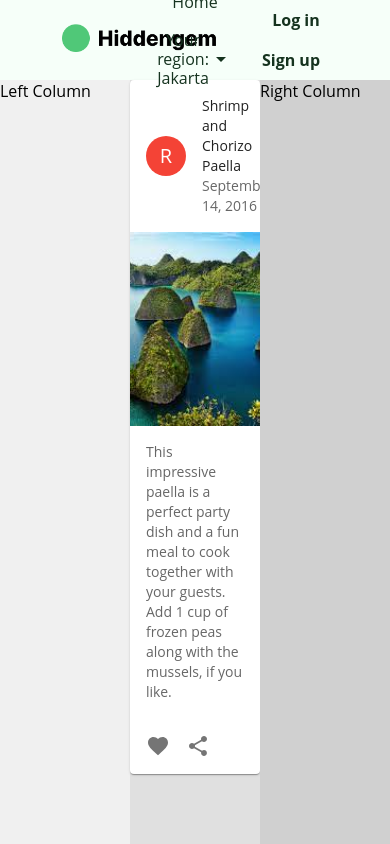
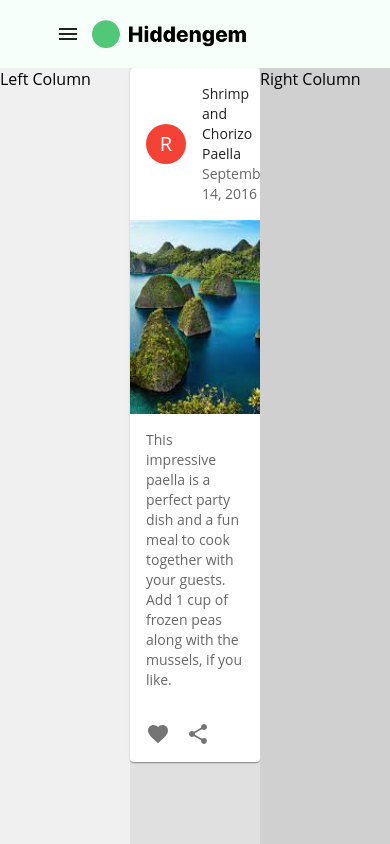
Before and after one commit to project-zusammen/hidden-gem-frontend, a React (Vite) app: page / in a window 390 px wide. Shown: the top 844 px of the page. Built offline with nearby package versions, Linux system fonts and the light colour scheme.

Commit message:
feat: mobile responsive navbar

```diff
--- a/src/components/Navbar/index.jsx
+++ b/src/components/Navbar/index.jsx
@@ -1,9 +1,30 @@
-import { AppBar, Toolbar, Typography, Grid, Box, Button } from "@mui/material";
+import {
+  AppBar,
+  Toolbar,
+  Typography,
+  Grid,
+  Box,
+  Button,
+  IconButton,
+  Menu,
+  MenuList,
+  MenuItem,
+} from "@mui/material";
 import { ArrowDropDown } from "@mui/icons-material";
-import React from "react";
+import React, { useRef, useState } from "react";
 import logo from "/images/Logo.png";
+import MenuIcon from "@mui/icons-material/Menu";
 
 const Navbar = ({ region }) => {
+  const [navStatus, setNavStatus] = useState(false);
+  const iconButtonRef = useRef();
+  const openNav = () => {
+    setNavStatus(true);
+  };
+  const closeNav = (e) => {
+    setNavStatus(false);
+  };
+  const anchorEl = React.useRef();
   if (!region) {
     region = "Jakarta";
   }
@@ -12,10 +33,18 @@ const Navbar = ({ region }) => {
       position="static"
       sx={{ bgcolor: "neutral.light", padding: "0 46px" }}
     >
-      <Toolbar sx={{ height: "80px" }}>
+      <Toolbar sx={{ display: { xs: "none", md: "flex" }, height: "80px" }}>
         <Grid container alignItems="center" justifyContent="space-between">
           <Grid item xs={4}>
-            <Box component="img" sx={{ height: 28 }} alt="logo" src={logo} />
+            <Box
+              component="img"
+              alt="logo"
+              src={logo}
+              sx={{
+                height: 28,
+                flexGrow: 1,
+              }}
+            />
           </Grid>
 
           <Grid item sx={{ flexGrow: 1 }} xs={4}>
@@ -51,7 +80,14 @@ const Navbar = ({ region }) => {
             </Grid>
           </Grid>
 
-          <Grid item xs={4} spacing={0} container justifyContent={"flex-end"}>
+          <Grid
+            item
+            xs={4}
+            spacing={0}
+            container
+            justifyContent={"flex-end"}
+            sx={{ display: { xs: "none", md: "flex" } }}
+          >
             <Grid item>
               <Button
                 style={{ textTransform: "none" }}
@@ -85,6 +121,53 @@ const Navbar = ({ region }) => {
           </Grid>
         </Grid>
       </Toolbar>
+      <Box
+        sx={{
+          display: {
+            xs: "flex",
+            md: "none",
+            alignItems: "center",
+            justifyContent: "start",
+          },
+          padding: "10px",
+        }}
+      >
+        <IconButton
+          size="large"
+          edge="start"
+          color="inherit"
+          onClick={openNav}
+          ref={iconButtonRef}
+        >
+          <MenuIcon />
+        </IconButton>
+        <Menu
+          anchorEl={iconButtonRef.current}
+          open={Boolean(navStatus)}
+          onClose={closeNav}
+          sx={{
+            display: {
+              xs: "flex",
+              md: "none",
+            },
+          }}
+        >
+          <MenuList>
+            <MenuItem>Home</MenuItem>
+            <MenuItem>{"Your region: " + region}</MenuItem>
+            <MenuItem>Log in</MenuItem>
+            <MenuItem>Sign up</MenuItem>
+          </MenuList>
+        </Menu>
+        <Box
+          component="img"
+          alt="logo"
+          src={logo}
+          sx={{
+            height: 28,
+          }}
+        ></Box>
+      </Box>
     </AppBar>
   );
 };
```
